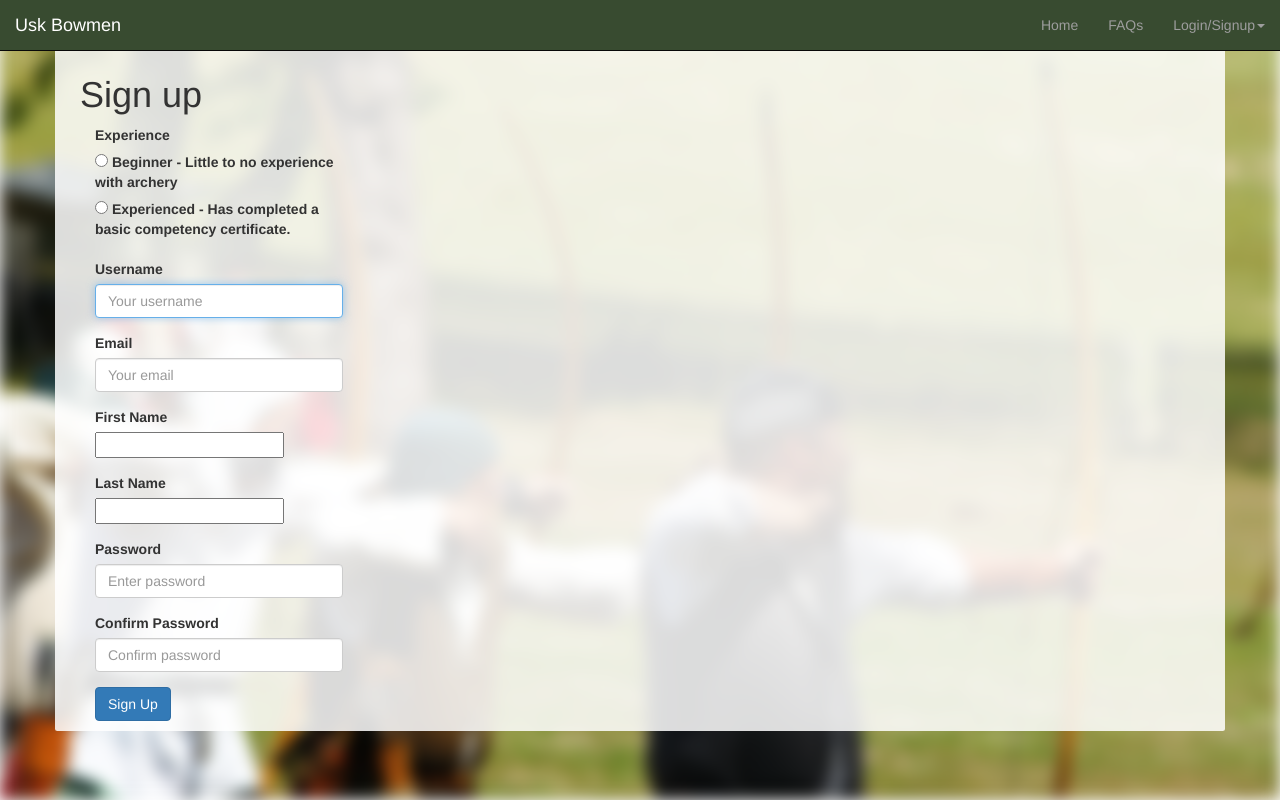
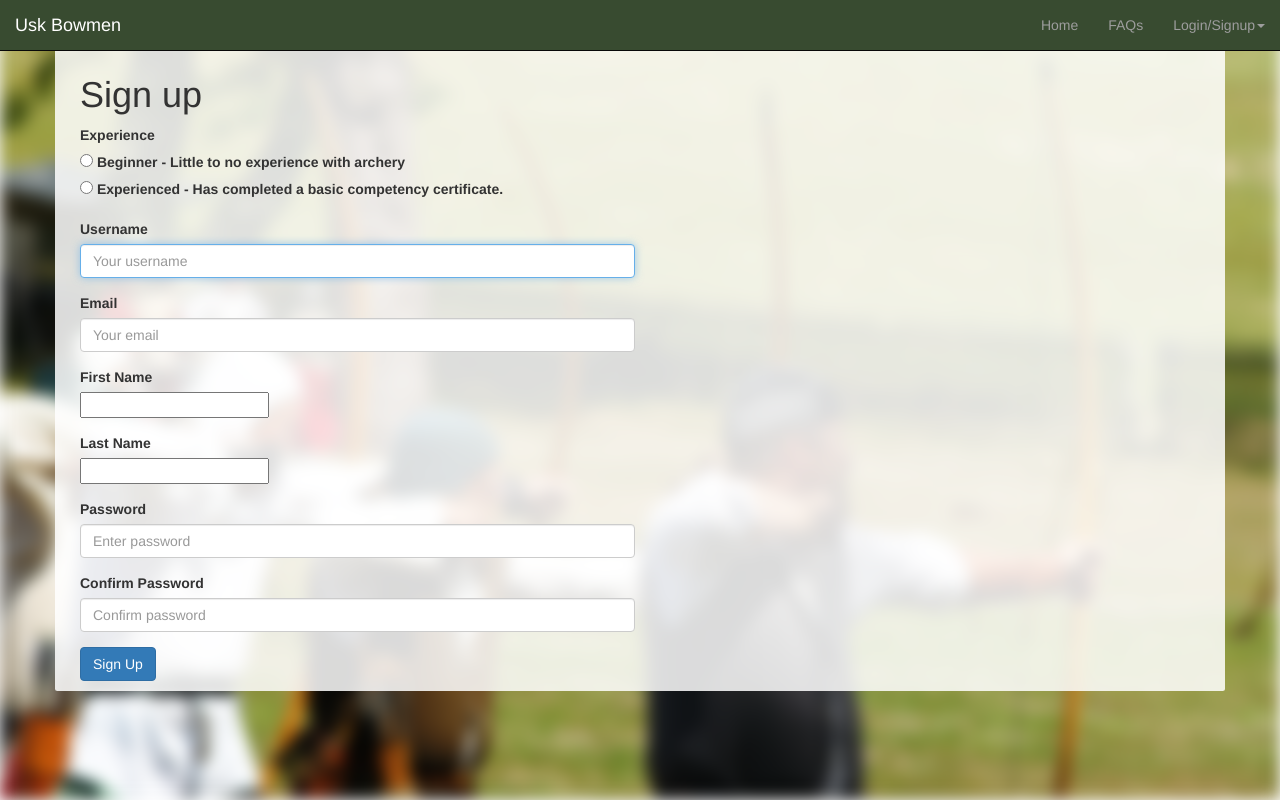
Before and after one commit to CBainCoding/SignUp, a Django app: page /signup/ in a window 1280 px wide. Run offline with Django 4.2, Linux system fonts and the light colour scheme; some libraries are stand-ins or nearby versions.

Commit message:
Improved styling on signup form

```diff
--- a/core/templates/core/signup.html
+++ b/core/templates/core/signup.html
@@ -8,7 +8,7 @@
         <div class="col-lg-6">
             <h1>Sign up</h1>
 
-            <form method="post" class="col-lg-6 offset-lg-3 ">
+            <form method="post" class="#">
                 {% csrf_token %}
 
 
```
Also changed, not shown: db.sqlite3.
